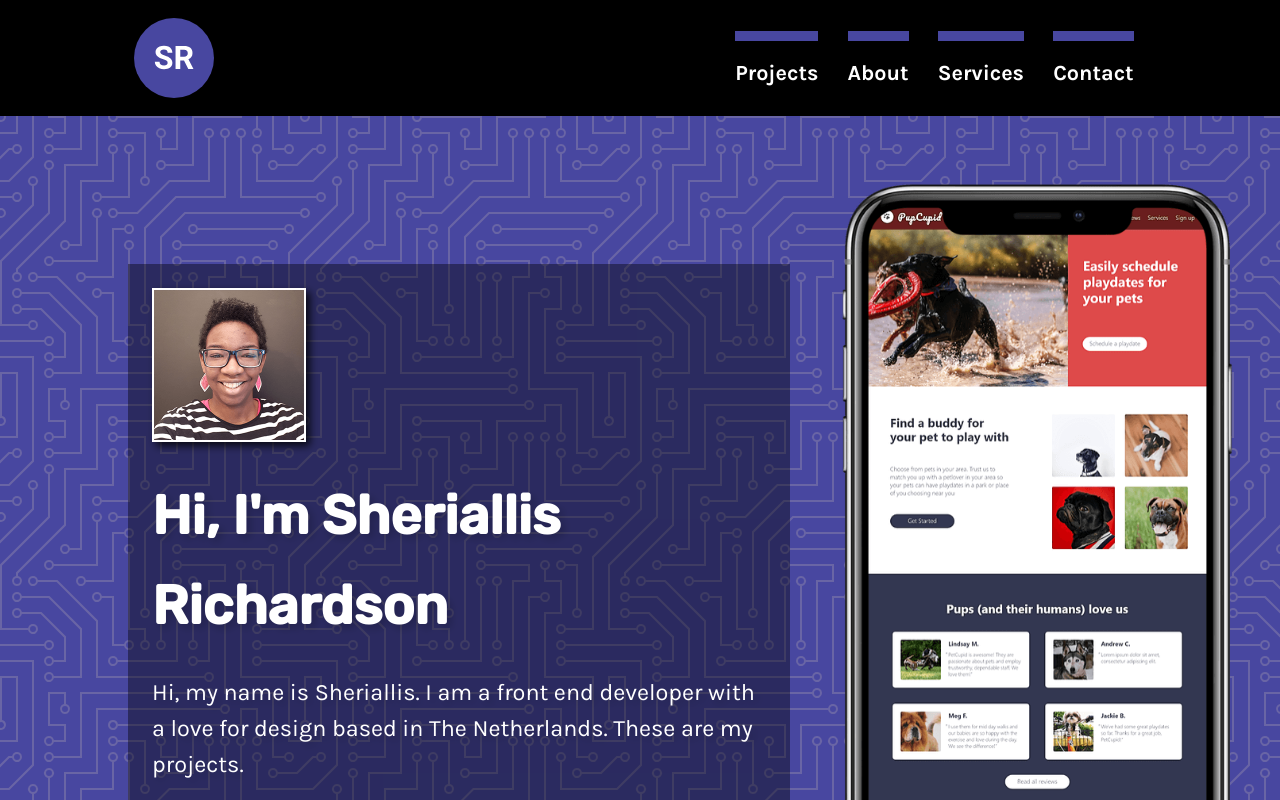
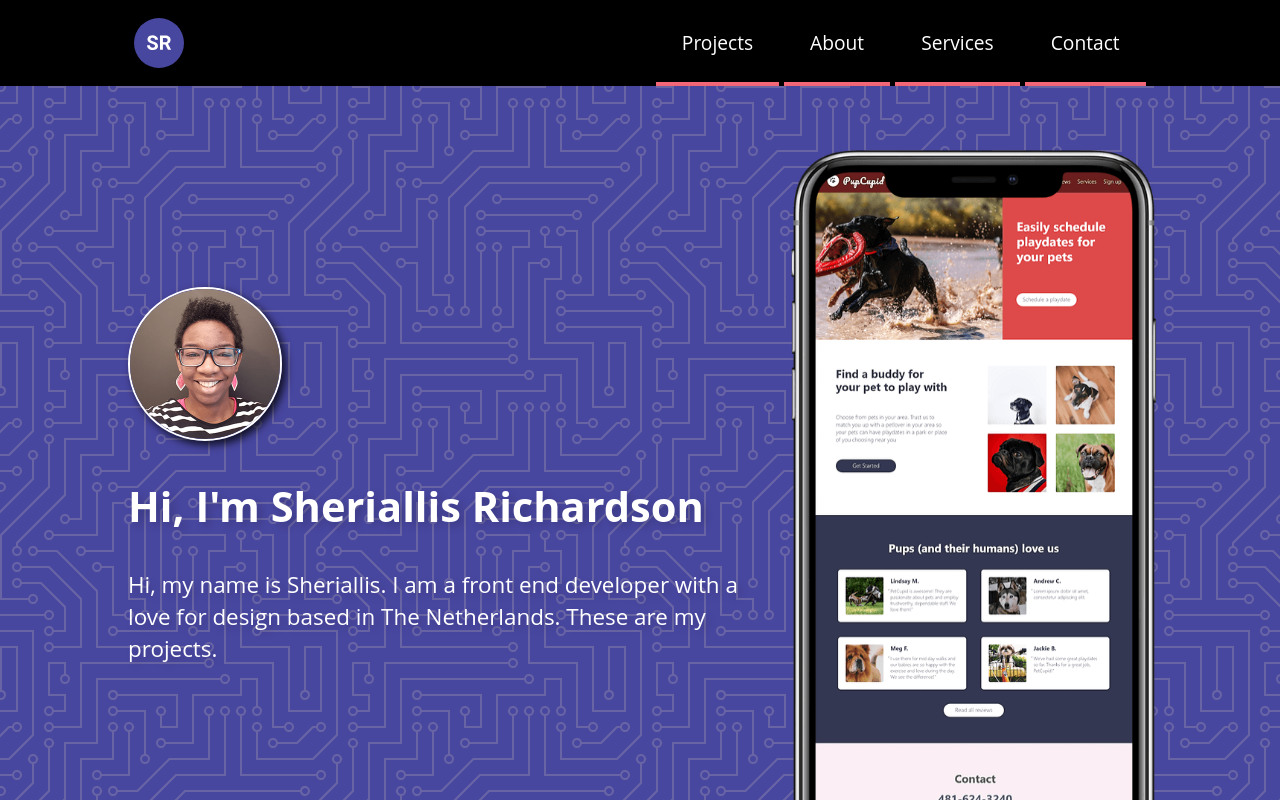
Before and after one commit to sheriallis/sheriallis.github.io, a website built with Parcel: page index.html in a window 1280 px wide. Shown: the top 800 px of the page. Built offline with nearby package versions, Linux system fonts and the light colour scheme; a script that the page names is missing.

Commit message:
Update header

```diff
--- a/src/sass/4-layout/_header.sass
+++ b/src/sass/4-layout/_header.sass
@@ -1,14 +1,14 @@
 header
   background: #000000
   width: 100%
-  padding: 8px
   box-sizing: border-box
   display: flex
   justify-content: center
   font-size: 1.2rem
+  padding: 8px
 
   .logo
-    width: 80px
+    width: 50px
     padding: 10px 0px
 
   .container
@@ -22,18 +22,15 @@ header
     a
       text-decoration: none
       color: $primary-textcolor-light
-      font-weight: 700
-      padding-top: 20px
-      padding-bottom: .8em
-      transition: border 0.2s ease-in-out
+      transition: background .2s ease-in-out
+      padding: 26px
+      border-bottom: 6px solid $pink
       &:hover
-         border-top: 10px solid $pink
-         color: $pink
+        background: $purple
+        border-bottom: 6px solid $pink
+
     ul
       margin: 0
+      padding: 0
       li
         display: inline-block
-        margin: 12px
-        padding-top: 20px
-        border-top: 10px solid $purple
-        transition: border 0.2s ease-in-out
```
Also changed, not shown: styles/main.css.
